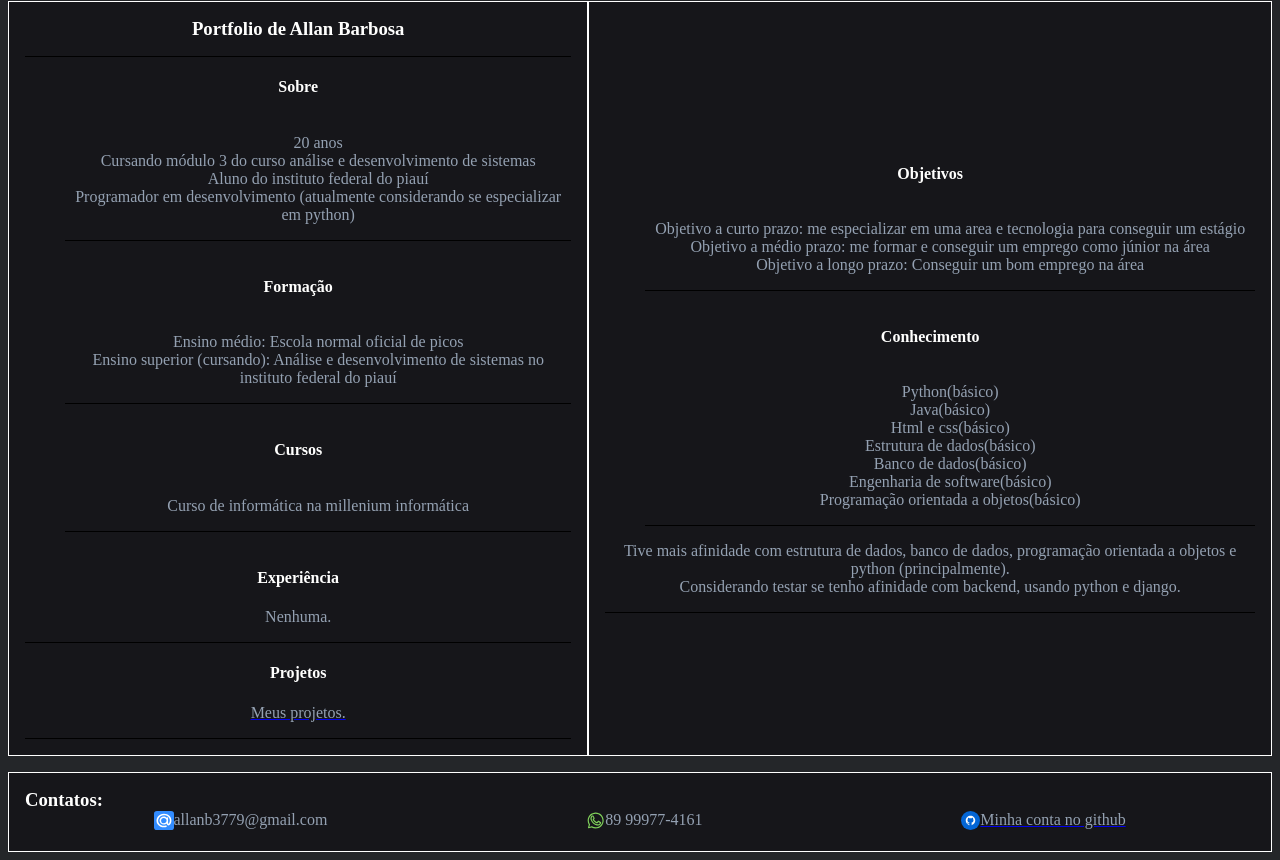
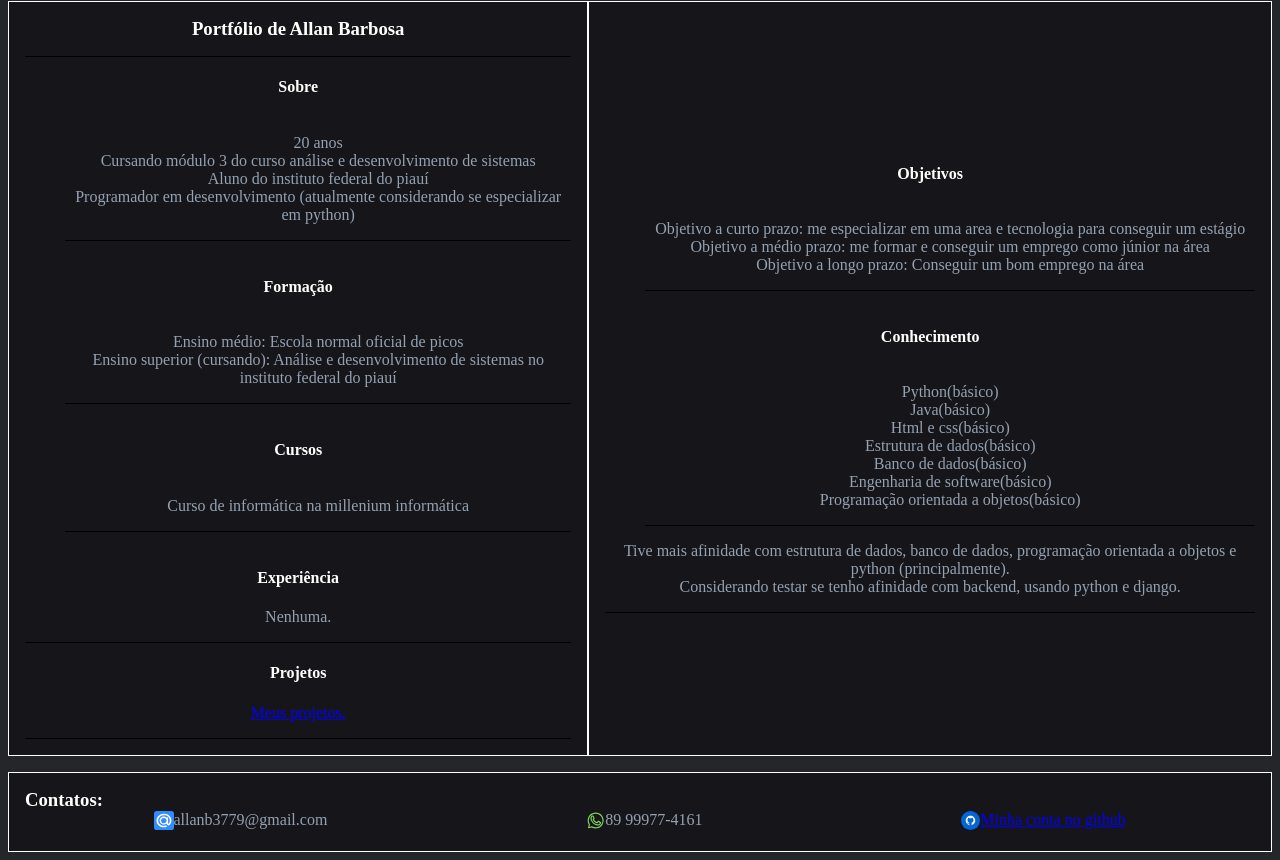
Before and after one commit to Allan-Barbosa/Allan-Barbosa.github.io, a plain HTML site: page index.html in a window 1280 px wide. Shown: the part 95-955 px from the top of the page. Drawn offline with Linux system fonts and the light colour scheme.

Commit message:
colocando cor nos links

```diff
--- a/css/estilo.css
+++ b/css/estilo.css
@@ -89,3 +89,6 @@ img{
 h3{
     margin: 0;
 }
+.link{
+    color: blue;
+}
--- a/index.html
+++ b/index.html
@@ -17,7 +17,7 @@
     </header>
     <div class="principal">
     <main id="inicio">
-        <h3 class="center borda">Portfolio de Allan Barbosa</h3>
+        <h3 class="center borda">Portfólio de Allan Barbosa</h3>
         <h4 class="center">Sobre</h4>
         <ul>
             <li class="center">20 anos</li>
@@ -37,7 +37,7 @@
         <h4 class="center">Experiência</h4>
         <p class="center borda">Nenhuma.</p>
         <h4 class="center">Projetos</h4>
-        <a href="https://github.com/Allan-Barbosa?tab=repositories" class="center borda"><p>Meus projetos.</p></a>
+        <a href="https://github.com/Allan-Barbosa?tab=repositories" class="center borda"><p class="link">Meus projetos.</p></a>
     </main>
     <aside>
         <h4 class="center">Objetivos</h4>
```
